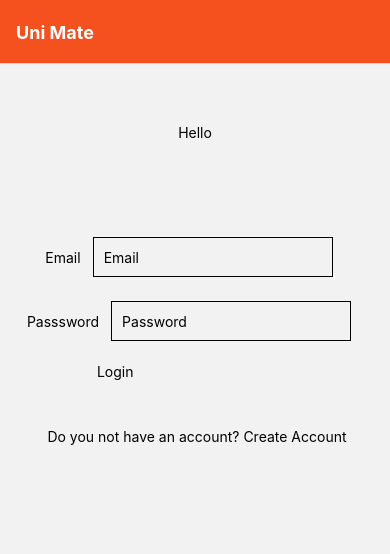
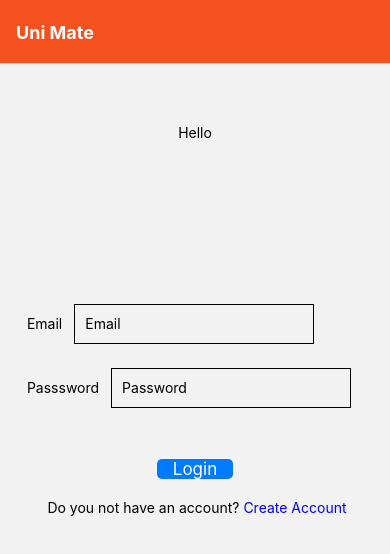
Before and after one commit to MahmoodGitt/Final-Year-Project, a React Native app: screen /Login in a window 390 px wide. Shown: the top 554 px of the page. Built offline with nearby package versions, Linux system fonts and the light colour scheme.

Commit message:
Added a custom button file

```diff
--- a/screens/LoginScreen.js
+++ b/screens/LoginScreen.js
@@ -4,10 +4,12 @@ import {
 	View,
 	Text,
 	TouchableOpacity,
+	Alert,
 } from 'react-native';
 import React, { useState } from 'react';
 import auth from '../firebase/config';
 import { createUserWithEmailAndPassword } from 'firebase/auth';
+import CustomButtons from '../utilis/CustomButtons';
 
 const LoginScreen = ({ navigation }) => {
 	const [email, setEmail] = useState('');
@@ -30,15 +32,33 @@ const LoginScreen = ({ navigation }) => {
 	};
 
 	const pressHandler = () => {
-		navigation.navigate('Home', {
-			name: email,
-		});
+		// Conditional statement used to check if the user has not left the email and password fields blank or whitespaces
+		if (
+			(email === '' || email.match(/^ *$/) !== null) &&
+			(password === '' || password.match(/^ *$/) !== null)
+		) {
+			Alert.alert(
+				'Invalid Email/Password',
+				'Empty fields and blank spaces are not allowed',
+				[{ text: 'OK', onPress: () => console.log('OK Pressed') }]
+			);
+		} else {
+			navigation.navigate('Home', {
+				name: email,
+			});
+		}
+		// navigation.navigate('Home', {
+		// 	name: email,
+		// });
 	};
 
 	return (
 		<View style={styles.container}>
-			<Text style={{ flex: 0.5, marginTop: 50 }}>Hello</Text>
-			<View style={styles.inputFlex}>
+			<View style={{ flex: 1, marginTop: 50 }}>
+				<Text>Hello</Text>
+			</View>
+
+			<View style={styles.formStyle}>
 				<View style={styles.inputContainer}>
 					<Text>Email</Text>
 					<TextInput
@@ -59,19 +79,20 @@ const LoginScreen = ({ navigation }) => {
 						secureTextEntry
 					/>
 				</View>
+			</View>
 
-				<View>
-					<TouchableOpacity onPress={pressHandler} style={styles.button}>
-						<Text style={styles.loginButton}>Login</Text>
-					</TouchableOpacity>
-				</View>
+			<View>
+				<CustomButtons
+					onPress={pressHandler}
+					style={styles.CustomButtons}
+				></CustomButtons>
 			</View>
 
 			<View style={styles.footer}>
 				<Text> Do you not have an account? </Text>
 				<View style={styles.registerButton}>
-					<TouchableOpacity onPress={handleSignUp} style={styles.button}>
-						<Text style={styles.button}>Create Account</Text>
+					<TouchableOpacity>
+						<Text style={{ color: 'blue' }}>Create Account</Text>
 					</TouchableOpacity>
 				</View>
 			</View>
@@ -94,31 +115,33 @@ const styles = StyleSheet.create({
 		margin: 12,
 		borderWidth: 1,
 		padding: 10,
-		justifyContent: 'center',
-		alignItems: 'center',
 	},
 
-	inputFlex: {
+	formStyle: {
 		flex: 1,
 	},
 
 	inputContainer: {
 		flexDirection: 'row',
-		justifyContent: 'center',
+		justifyContent: 'flex-start',
 		alignItems: 'center',
 	},
 
 	// Styling the login button
 	loginButton: {
-		alignItems: 'center',
-		justifyContent: 'center',
-		marginLeft: 70,
-		marginTop: 10,
+		marginTop: 5,
+		paddingVertical: 12,
+		paddingHorizontal: 32,
+		borderRadius: 4,
+		elevation: 3,
+		textAlign: 'center',
+		backgroundColor: 'orange',
 	},
 
 	// Styling the footer content
 	footer: {
 		flex: 2,
+		marginTop: 20,
 		flexDirection: 'row',
 	},
 });
--- /dev/null
+++ b/utilis/CustomButtons.js
@@ -0,0 +1,26 @@
+import { TouchableOpacity, StyleSheet, Text } from 'react-native';
+const CustomButtons = (props) => {
+	return (
+		<TouchableOpacity style={[styles.container, props.style]}>
+			<Text style={styles.login}>Login</Text>
+		</TouchableOpacity>
+	);
+};
+
+const styles = StyleSheet.create({
+	container: {
+		backgroundColor: '#007AFF',
+		justifyContent: 'center',
+		alignItems: 'center',
+		flexDirection: 'row',
+		borderRadius: 5,
+		paddingLeft: 16,
+		paddingRight: 16,
+	},
+	login: {
+		color: '#fff',
+		fontSize: 17,
+	},
+});
+
+export default CustomButtons;
```
